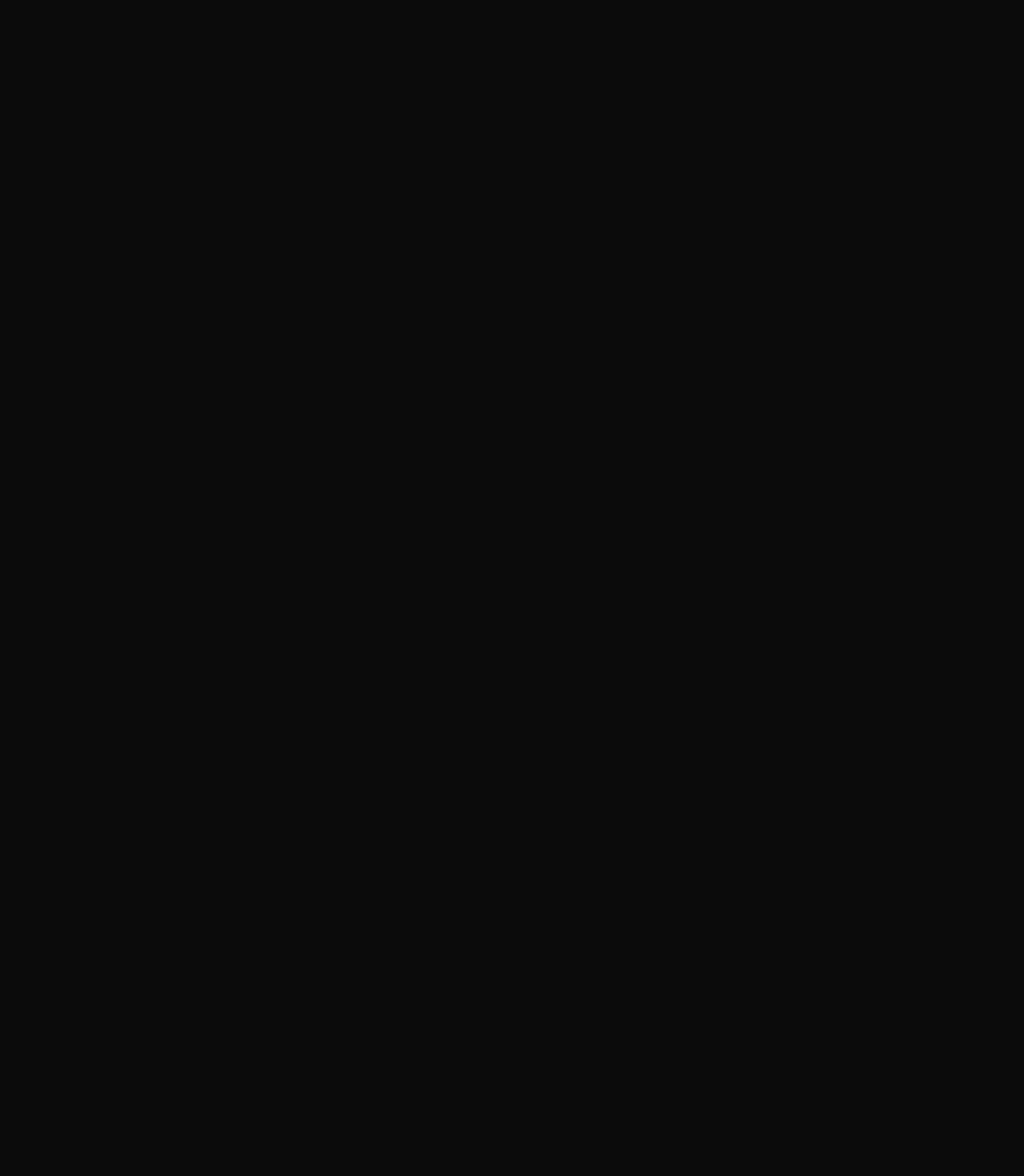
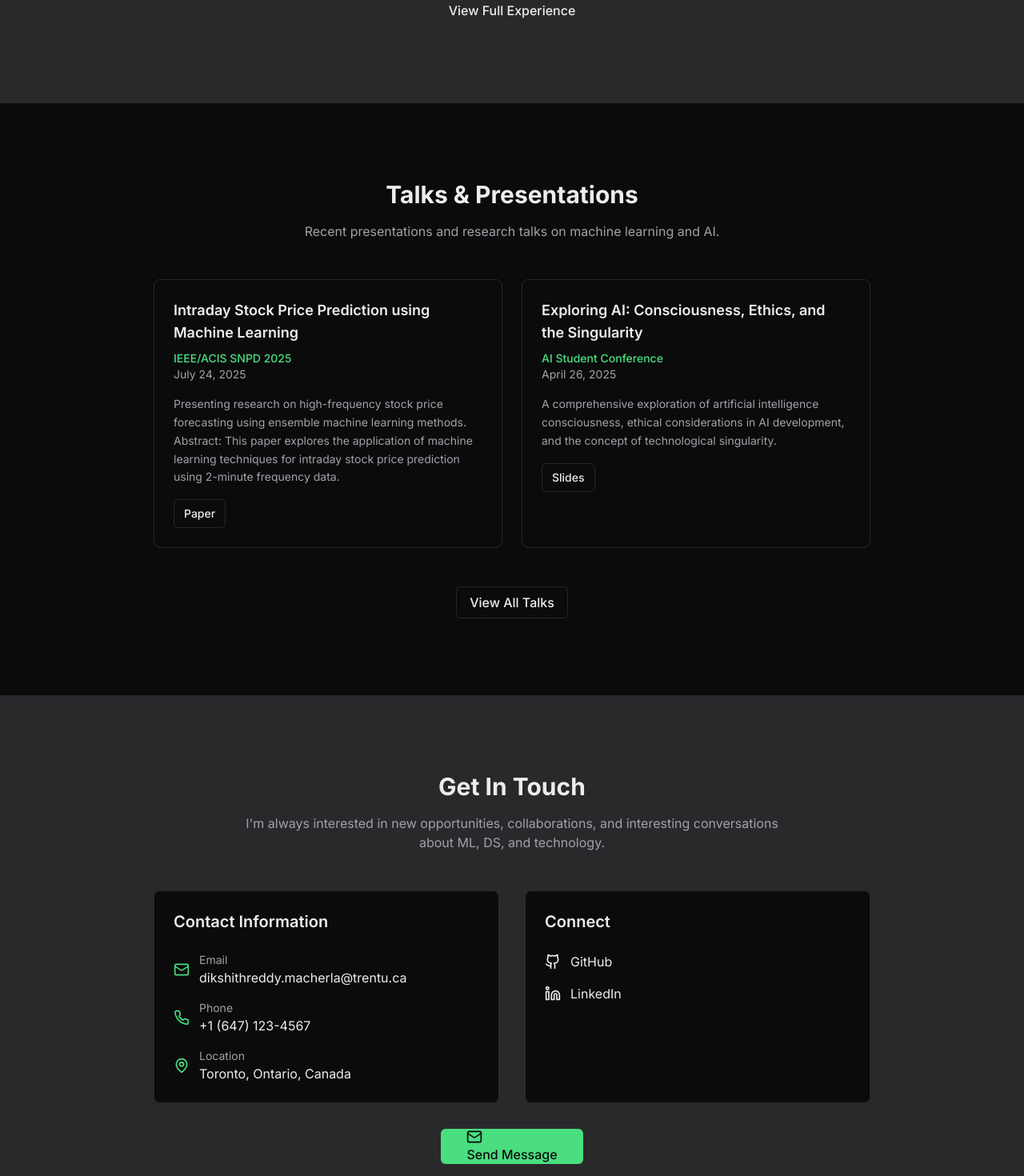
Before and after one commit to dikshithreddym/PortfolioWebsite, a Next.js app: page / in a window 1280 px wide. Shown: the part 2980-4450 px from the top of the page at 80% size. Before the commit the page ends 2220 px from the top, so only its background shows below. Built offline with nearby package versions, Linux system fonts and the light colour scheme.

Commit message:
updated Home Page

```diff
--- a/app/page.tsx
+++ b/app/page.tsx
@@ -1,15 +1,21 @@
 import Link from 'next/link';
-import { Download, Mail } from 'lucide-react';
+import { Download, Mail, Phone, MapPin, Github, Linkedin } from 'lucide-react';
 import { Section } from '@/components/Section';
 import { Button } from '@/components/Button';
 import { ProjectCard } from '@/components/ProjectCard';
 import { Tag } from '@/components/Tag';
+import { Card } from '@/components/Card';
+import { TimelineItem } from '@/components/TimelineItem';
 import { socials } from '@/content/socials';
 import { projects } from '@/content/projects';
 import { awards } from '@/content/awards';
+import { experience } from '@/content/experience';
+import { talks } from '@/content/talks';
 
 export default function HomePage() {
   const featuredProjects = projects.filter(project => project.featured);
+  const featuredExperience = experience.slice(0, 2); // Show first 2 experiences
+  const featuredTalks = talks.slice(0, 2); // Show first 2 talks
 
   return (
     <>
@@ -98,6 +104,200 @@ export default function HomePage() {
           </div>
         </div>
       </Section>
+
+      {/* Experience Section */}
+      <Section className="bg-muted/20">
+        <div className="max-w-4xl mx-auto">
+          <div className="text-center mb-12">
+            <h2 className="text-3xl font-bold text-foreground mb-4">
+              Experience
+            </h2>
+            <p className="text-muted max-w-2xl mx-auto">
+              My professional journey in machine learning, research, and software development.
+            </p>
+          </div>
+
+          <div className="space-y-8">
+            {featuredExperience.map((exp, index) => (
+              <TimelineItem
+                key={exp.title}
+                experience={exp}
+                isLast={index === featuredExperience.length - 1}
+              />
+            ))}
+          </div>
+
+          <div className="text-center mt-12">
+            <Button asChild variant="outline">
+              <Link href="/experience">
+                View Full Experience
+              </Link>
+            </Button>
+          </div>
+        </div>
+      </Section>
+
+      {/* Talks Section */}
+      <Section>
+        <div className="max-w-4xl mx-auto">
+          <div className="text-center mb-12">
+            <h2 className="text-3xl font-bold text-foreground mb-4">
+              Talks & Presentations
+            </h2>
+            <p className="text-muted max-w-2xl mx-auto">
+              Recent presentations and research talks on machine learning and AI.
+            </p>
+          </div>
+
+          <div className="grid grid-cols-1 md:grid-cols-2 gap-6">
+            {featuredTalks.map((talk) => (
+              <Card key={talk.title} className="p-6">
+                <div className="space-y-4">
+                  <div>
+                    <h3 className="text-lg font-semibold text-foreground mb-2">
+                      {talk.title}
+                    </h3>
+                    <p className="text-accent font-medium text-sm">
+                      {talk.venue}
+                    </p>
+                    <p className="text-muted text-sm">
+                      {talk.date}
+                    </p>
+                  </div>
+
+                  <p className="text-sm text-muted leading-relaxed">
+                    {talk.description}
+                  </p>
+
+                  {talk.links && (
+                    <div className="flex gap-2">
+                      {talk.links.slides && (
+                        <Button asChild size="sm" variant="outline">
+                          <a href={talk.links.slides} target="_blank" rel="noopener noreferrer">
+                            Slides
+                          </a>
+                        </Button>
+                      )}
+                      {talk.links.paper && (
+                        <Button asChild size="sm" variant="outline">
+                          <a href={talk.links.paper} target="_blank" rel="noopener noreferrer">
+                            Paper
+                          </a>
+                        </Button>
+                      )}
+                    </div>
+                  )}
+                </div>
+              </Card>
+            ))}
+          </div>
+
+          <div className="text-center mt-12">
+            <Button asChild variant="outline">
+              <Link href="/talks">
+                View All Talks
+              </Link>
+            </Button>
+          </div>
+        </div>
+      </Section>
+
+      {/* Contact Section */}
+      <Section className="bg-muted/20">
+        <div className="max-w-4xl mx-auto">
+          <div className="text-center mb-12">
+            <h2 className="text-3xl font-bold text-foreground mb-4">
+              Get In Touch
+            </h2>
+            <p className="text-muted max-w-2xl mx-auto">
+              I&apos;m always interested in new opportunities, collaborations, and interesting conversations about ML, DS, and technology.
+            </p>
+          </div>
+
+          <div className="grid grid-cols-1 md:grid-cols-2 gap-8">
+            {/* Contact Information */}
+            <Card className="p-6">
+              <h3 className="text-xl font-semibold text-foreground mb-6">
+                Contact Information
+              </h3>
+
+              <div className="space-y-4">
+                <div className="flex items-center gap-3">
+                  <Mail className="h-5 w-5 text-accent" />
+                  <div>
+                    <p className="text-sm text-muted">Email</p>
+                    <a
+                      href={`mailto:${socials.email}`}
+                      className="text-foreground hover:text-accent transition-colors focus-ring"
+                    >
+                      {socials.email}
+                    </a>
+                  </div>
+                </div>
+
+                <div className="flex items-center gap-3">
+                  <Phone className="h-5 w-5 text-accent" />
+                  <div>
+                    <p className="text-sm text-muted">Phone</p>
+                    <a
+                      href={`tel:${socials.phone}`}
+                      className="text-foreground hover:text-accent transition-colors focus-ring"
+                    >
+                      {socials.phone}
+                    </a>
+                  </div>
+                </div>
+
+                <div className="flex items-center gap-3">
+                  <MapPin className="h-5 w-5 text-accent" />
+                  <div>
+                    <p className="text-sm text-muted">Location</p>
+                    <p className="text-foreground">Toronto, Ontario, Canada</p>
+                  </div>
+                </div>
+              </div>
+            </Card>
+
+            {/* Social Links */}
+            <Card className="p-6">
+              <h3 className="text-xl font-semibold text-foreground mb-6">
+                Connect
+              </h3>
+
+              <div className="space-y-4">
+                <a
+                  href={socials.github}
+                  target="_blank"
+                  rel="noopener noreferrer"
+                  className="flex items-center gap-3 text-foreground hover:text-accent transition-colors focus-ring"
+                >
+                  <Github className="h-5 w-5" />
+                  <span>GitHub</span>
+                </a>
+
+                <a
+                  href={socials.linkedin}
+                  target="_blank"
+                  rel="noopener noreferrer"
+                  className="flex items-center gap-3 text-foreground hover:text-accent transition-colors focus-ring"
+                >
+                  <Linkedin className="h-5 w-5" />
+                  <span>LinkedIn</span>
+                </a>
+              </div>
+            </Card>
+          </div>
+
+          <div className="text-center mt-8">
+            <Button asChild size="lg">
+              <Link href="/contact">
+                <Mail className="mr-2 h-5 w-5" />
+                Send Message
+              </Link>
+            </Button>
+          </div>
+        </div>
+      </Section>
     </>
   );
 }
```
